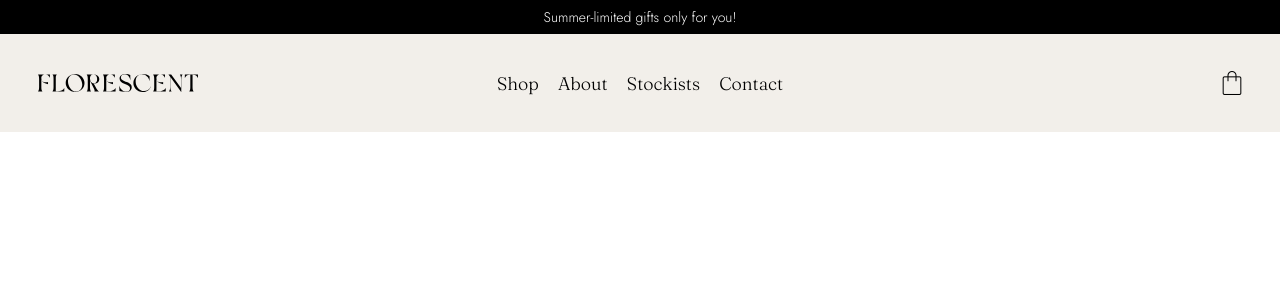
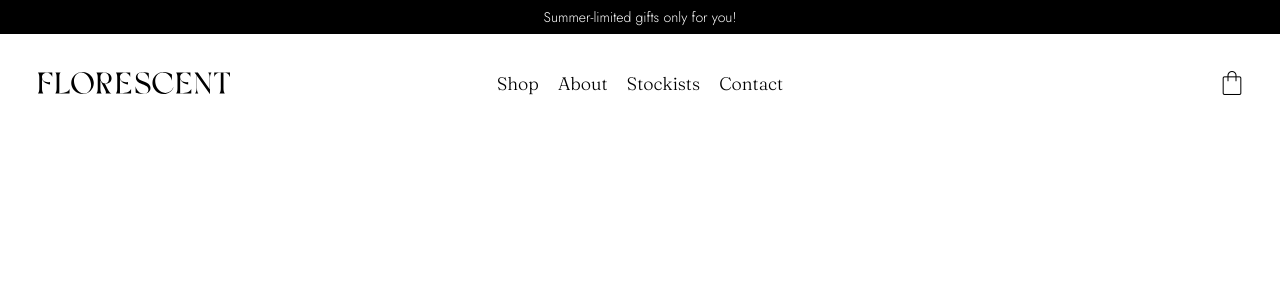
Before and after one commit to lisamarieandersson/florescent, a Svelte app: page / in a window 1280 px wide. Shown: the top 300 px of the page. Built offline with nearby package versions, Linux system fonts and the light colour scheme.

Commit message:
edited header bg color and image size

```diff
--- a/src/Header.svelte
+++ b/src/Header.svelte
@@ -14,13 +14,12 @@
     grid-template-columns: 1fr auto 1fr;
     align-items: center;
     height: 6.125rem;
-    background-color: #f2efea;
     padding-left: 2rem;
     padding-right: 2rem;
   }
 
   img {
-    width: 10rem;
+    width: 12rem;
     height: auto;
     padding-left: 0.4rem;
   }
```
